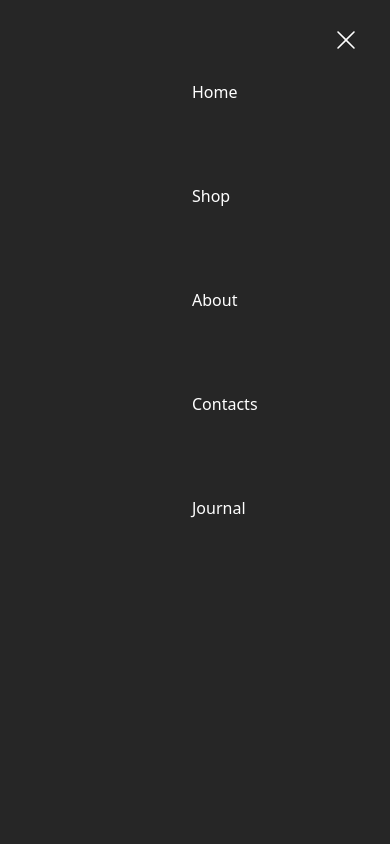
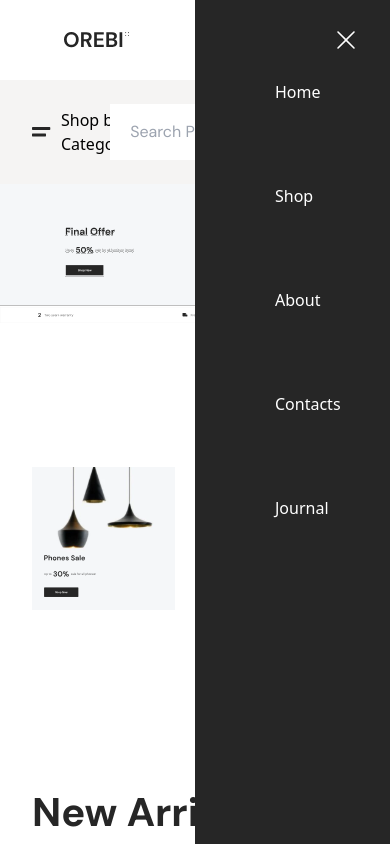
Before and after one commit to mahmudashif/Orebi, a React (Vite) app: page / in a window 390 px wide. Both pictures are taken after a click on the icon 346 px from the left and 40 px from the top of the page. Shown: the top 844 px of the page. Built offline with nearby package versions, Linux system fonts and the light colour scheme.

Commit message:
check: responsive check for navbar

```diff
--- a/src/components/Navbar.jsx
+++ b/src/components/Navbar.jsx
@@ -68,11 +68,11 @@ const Navbar = () => {
         )}
         {show && (
           <div className="lg:hidden">
-            <ul className="lg:flex absolute z-10 top-0 right-0 w-[100%] text-[#ffff] bg-secondaryBg h-[100dvh]">
+            <ul className="lg:flex absolute z-10 top-0 right-0 w-[50%] text-[#ffff] bg-secondaryBg h-[100dvh]">
               {navbarData.map((item, index) => (
                 <li
                   key={index}
-                  className="mt-20 ml-48"
+                  className="mt-20  ml-20"
                 >
                   <a href={item.href} key={index}>
                     {item.navitem}
```
